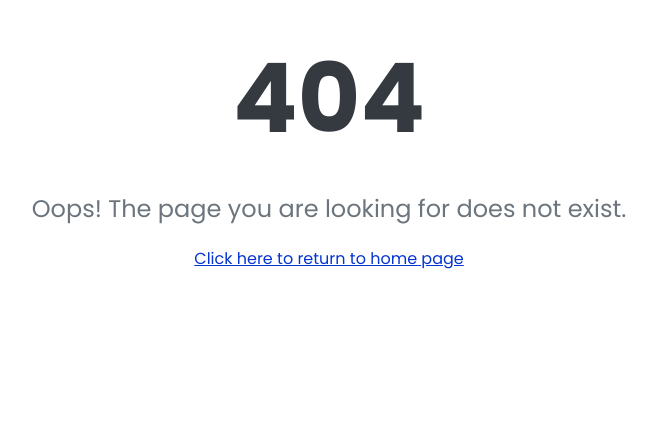
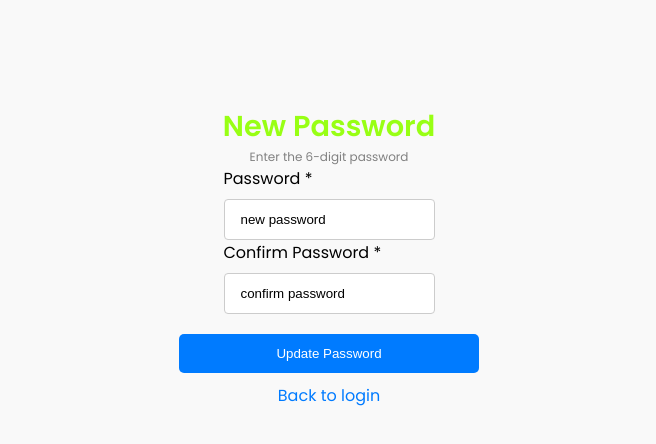
Before and after one commit to xhair2003/SmartFitAndYoga, a React (Create React App) app in the folder client/: page /forgot-password/verify-otp/update-password in a window 1280 px wide. Before the commit this address had no page. Shown: the part 144-588 px from the top of the page, without its empty margins (311-967 px from the left). Built offline with nearby package versions, Linux system fonts and the light colour scheme.

Commit message:
Fix navigate,routes,otp

```diff
--- a/client/src/pages/AuthPage/ForgotPasswordPage.jsx
+++ b/client/src/pages/AuthPage/ForgotPasswordPage.jsx
@@ -9,7 +9,7 @@ const ForgotPasswordPage = () => {
   const submitHandler = (event) => {
     event.preventDefault();
     console.log('Sending OTP to:', email);
-    navigate('/verify-otp');
+    navigate('/forgot-password/verify-otp');
   };
 
   return (
@@ -26,7 +26,7 @@ const ForgotPasswordPage = () => {
             required
           />
         </Components.ItemContainer>
-        <Components.Button onClick={submitHandler} href="/verify-otp">Send OTP</Components.Button>
+        <Components.Button onClick={submitHandler}>Send OTP</Components.Button>
       <Components.Link href="/login">Back to login</Components.Link>
     </Components.Container>
   );
--- a/client/src/pages/AuthPage/UpdatePasswordPage.jsx
+++ b/client/src/pages/AuthPage/UpdatePasswordPage.jsx
@@ -41,7 +41,7 @@ const UpdatePasswordPage = () => {
                     required
                 />
             </Components.ItemContainer>
-            <Components.Button onClick={submitHandler} href="/login">Update Password</Components.Button>
+            <Components.Button onClick={submitHandler}>Update Password</Components.Button>
             <Components.Link href="/login">Back to login</Components.Link>
         </Components.Container>
     );
--- a/client/src/pages/AuthPage/VerifyOtpPage.jsx
+++ b/client/src/pages/AuthPage/VerifyOtpPage.jsx
@@ -44,8 +44,9 @@ const VerifyOtpPage = () => {
 
   const submitOtp = (event) => {
     event.preventDefault();
-    console.log(otp1, otp2, otp3, otp4, otp5, otp6);
-    navigate('/update-password');
+    const finalOtp = otp1 + otp2 + otp3 + otp4 + otp5 + otp6;
+    console.log(finalOtp);
+    navigate('/forgot-password/verify-otp/update-password');
 
   };
 
@@ -79,7 +80,7 @@ const VerifyOtpPage = () => {
           />
         ))}
       </Components.OtpContainer>
-      <Components.Button onClick={submitOtp} href="/update-password">Verify</Components.Button>
+      <Components.Button onClick={submitOtp}>Verify</Components.Button>
       <Components.Timer>
         <Timer/>
       </Components.Timer>
--- a/client/src/routes/index.js
+++ b/client/src/routes/index.js
@@ -26,12 +26,12 @@ export const routes = [
     },
     {
         id: 4,
-        path: '/verify-otp',
+        path: '/forgot-password/verify-otp',
         page: VerifyOtpPage,
     },
     {
         id: 5,
-        path: '/update-password',
+        path: '/forgot-password/verify-otp/update-password',
         page: UpdatePasswordPage,
     },
     {
```
